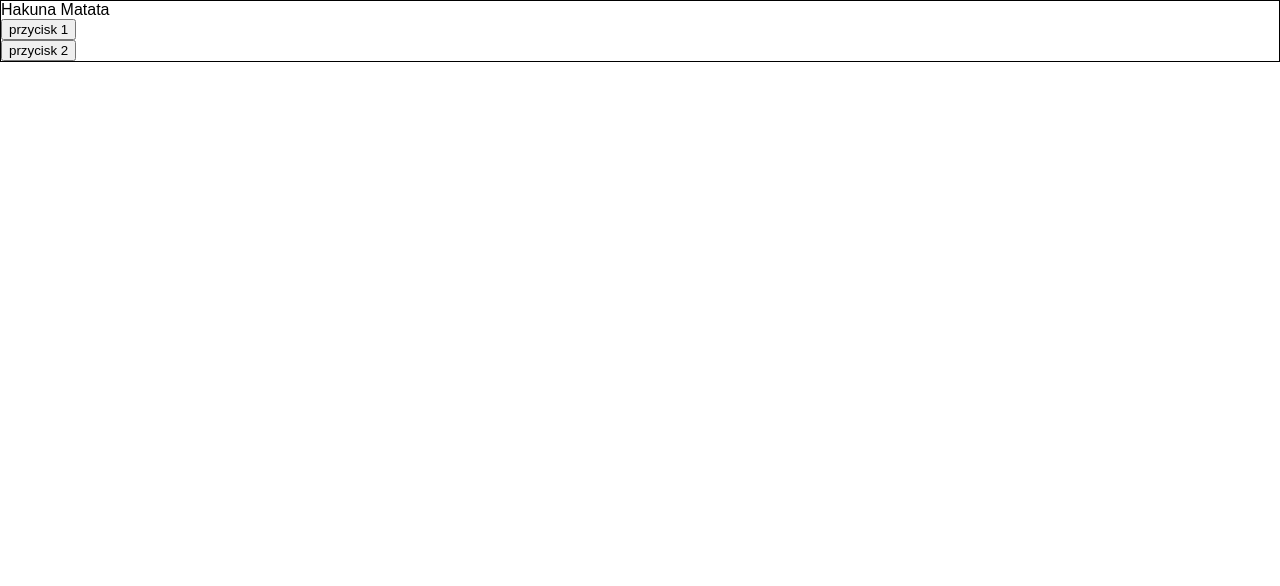
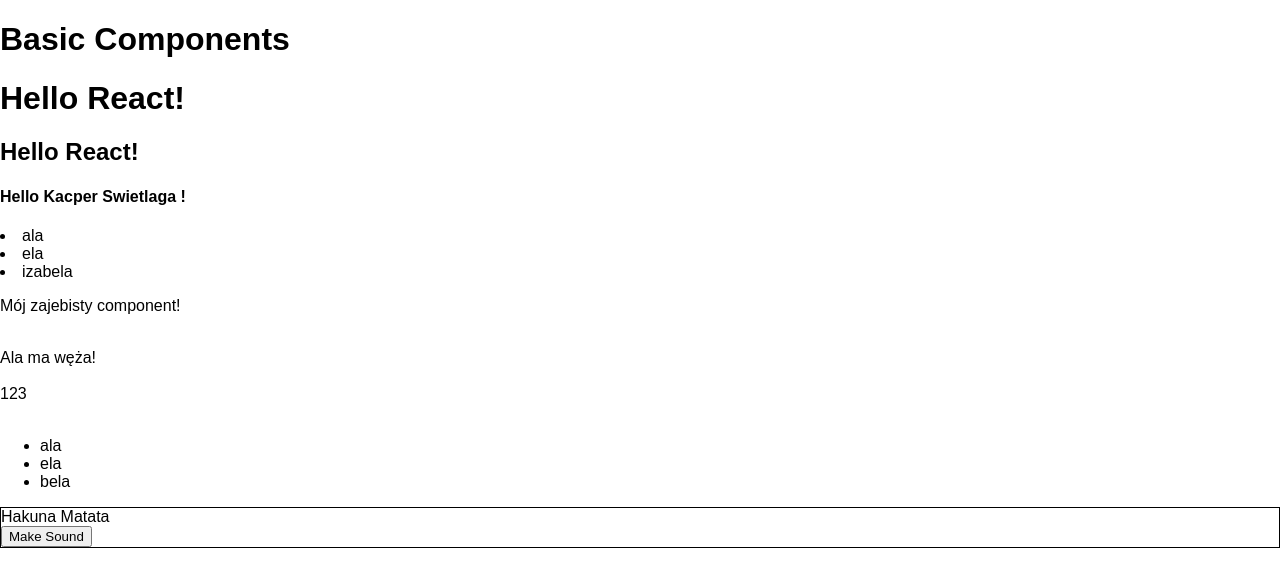
Before and after one commit to CappyPomarancza/my-react-exercises, a React (Create React App) app: page / in a window 1280 px wide. Shown: the top 586 px of the page. Built offline with nearby package versions, Linux system fonts and the light colour scheme.

Commit message:
added BAsicComponents

```diff
--- a/src/App.js
+++ b/src/App.js
@@ -1,19 +1,10 @@
 import React from 'react'
-import Border from './Border'
-import SingingButton from './SingingButton'
+import BasicComponents from './BasicComponents'
 
 const App = () => (
-  <Border>
-    <SingingButton
-      label={'przycisk 1'}
-      sound={'lalalal'}
-      makeSound={() => alert('Im from makeSound')}
-    />
-    <SingingButton
-      label={'przycisk 2'}
-      sound={'kotki dwa!'}
-    />
-  </Border>
+  <div>
+    <BasicComponents />
+  </div>
 )
 
 
--- /dev/null
+++ b/src/BasicComponents/BasicComponents.js
@@ -0,0 +1,28 @@
+import React from 'react'
+import HelloWorld from './HelloWorld'
+import DispalyName from './DisplayName'
+import DisplayArray from './DisplayArray'
+import WhatReactRenders from './WhatReactRenders'
+import SingingButtonWitjBorder from './SingingButtonWithBorder'
+
+const BasicComponent = () => (
+    <div>
+        <h1>Basic Components </h1>
+        <HelloWorld />
+        <DispalyName
+            firstname={'Kacper'}
+            lastname={'Swietlaga'}
+        />
+        <DisplayArray
+            listOfNames={['ala', 'ela', 'izabela']} />
+        <WhatReactRenders />
+        <SingingButtonWitjBorder
+            label={'Make Sound'}
+            sound={'Wlazł kotek na płotek'} />
+
+
+    </div>
+
+)
+
+export default BasicComponent
--- /dev/null
+++ b/src/BasicComponents/SingingButtonWithBorder.js
@@ -0,0 +1,14 @@
+import React from 'react'
+import Border from './Border'
+import SingingButton from './SingingButton';
+
+const SingingButtonWithBorder = (props) => (
+    <Border>
+        <SingingButton
+        label={props.label}
+        sound={props.sound}
+        makeSound={props.makeSound}
+        />
+    </Border>
+)
+export default SingingButtonWithBorder
--- /dev/null
+++ b/src/BasicComponents/index.js
@@ -0,0 +1 @@
+export {default} from './BasicComponents'
```
Also changed, not shown: src/App.css (deleted, +0 -28 lines), src/BasicComponents/WhatReactRenders.js (renamed from src/WhatReactRenders.js, +4 -4 lines), src/BasicComponents/Border.js (renamed from src/Border.js), src/BasicComponents/DisplayArray.js (renamed from src/DisplayArray.js), src/BasicComponents/DisplayName.js (renamed from src/DisplayName.js), src/BasicComponents/HelloWorld.js (renamed from src/HelloWorld.js), src/BasicComponents/SingingButton.js (renamed from src/SingingButton.js), src/logo.svg (deleted).
